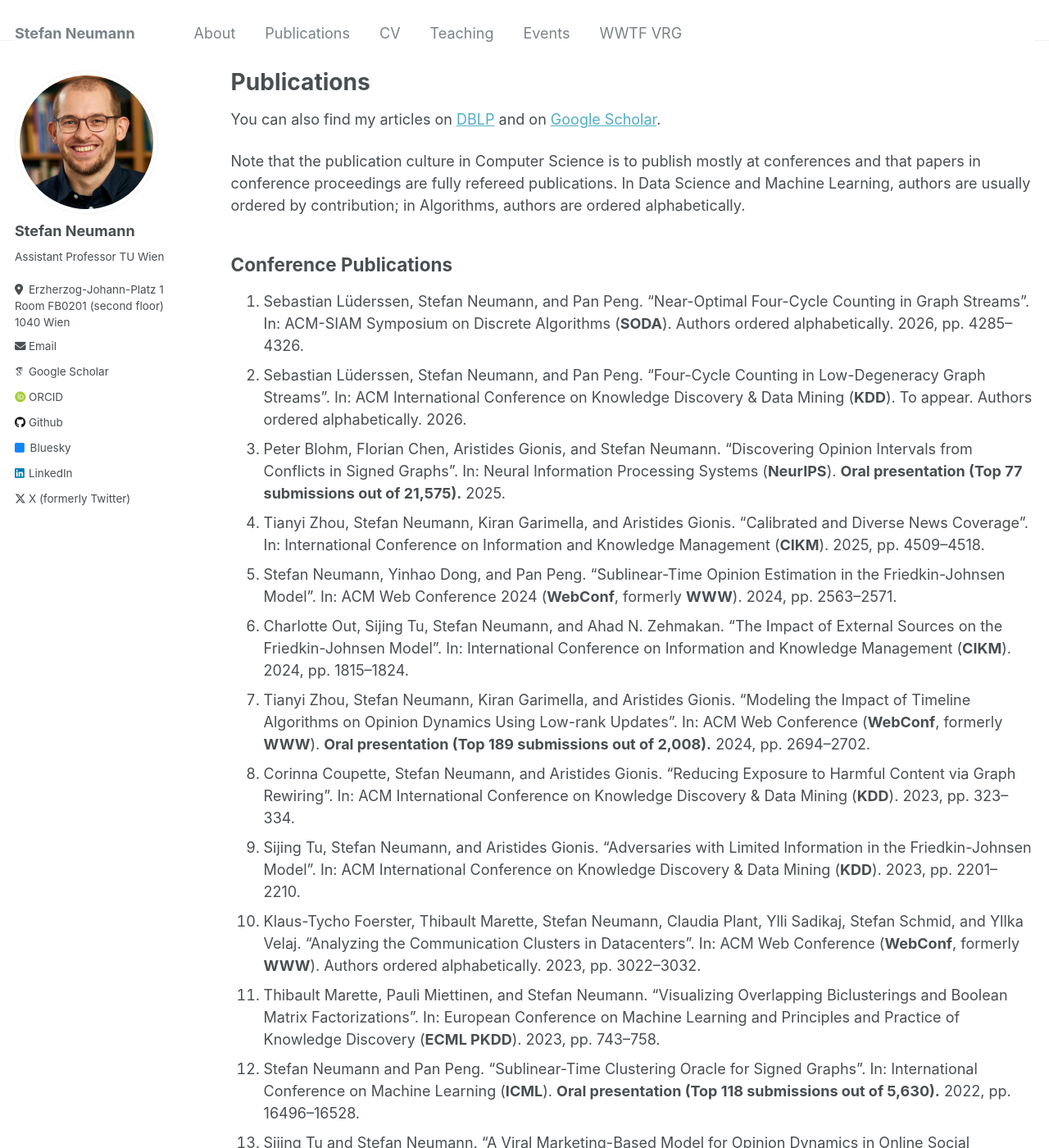
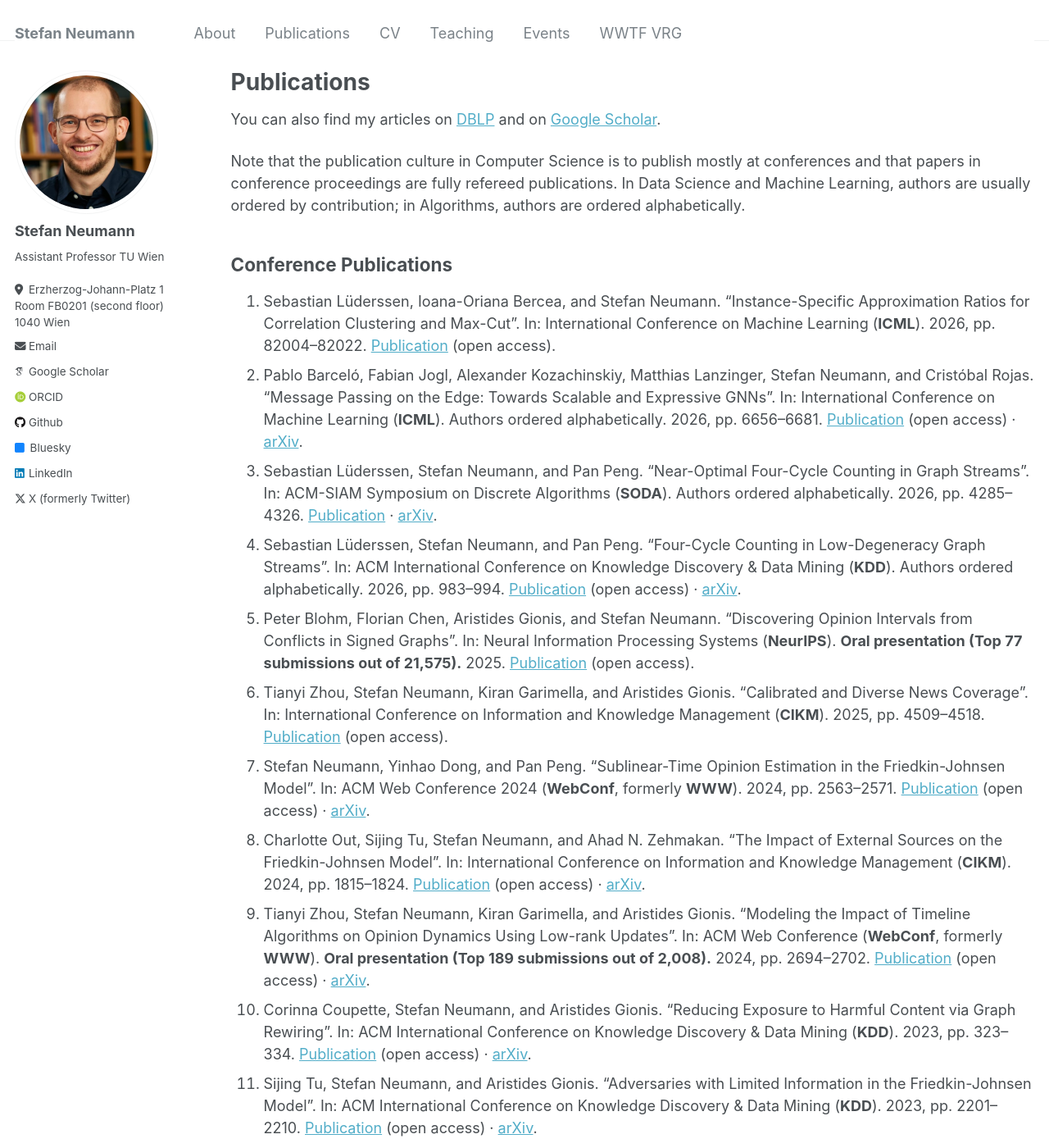
Before and after one commit to StefanResearch/StefanResearch.github.io, a Jekyll site: the page built from _pages/publications.md, in a window 1280 px wide and 1400 px high. Shown: the whole window at 82% size. Built offline with Jekyll 4.4.1, drawn with Linux system fonts in a browser that asks for light colours; some web fonts are replaced; some of the changed text lies outside the part shown.

Commit message:
Updated publications.

```diff
--- a/_pages/publications.md
+++ b/_pages/publications.md
@@ -11,49 +11,50 @@ Note that the publication culture in Computer Science is to publish mostly at co
 
 ## Conference Publications
 
-1. Sebastian Lüderssen, Stefan Neumann, and Pan Peng. “Near-Optimal Four-Cycle Counting in Graph Streams”. In: ACM-SIAM Symposium on Discrete Algorithms (**SODA**). Authors ordered alphabetically. 2026, pp. 4285–4326.
-2. Sebastian Lüderssen, Stefan Neumann, and Pan Peng. “Four-Cycle Counting in Low-Degeneracy Graph Streams”. In: ACM International Conference on Knowledge Discovery & Data Mining (**KDD**). To appear. Authors ordered alphabetically. 2026.
-3. Peter Blohm, Florian Chen, Aristides Gionis, and Stefan Neumann. “Discovering Opinion Intervals from Conflicts in Signed Graphs”. In: Neural Information Processing Systems (**NeurIPS**). **Oral presentation (Top 77 submissions out of 21,575).** 2025.
-4. Tianyi Zhou, Stefan Neumann, Kiran Garimella, and Aristides Gionis. “Calibrated and Diverse News Coverage”. In: International Conference on Information and Knowledge Management (**CIKM**). 2025, pp. 4509–4518.
-5. Stefan Neumann, Yinhao Dong, and Pan Peng. “Sublinear-Time Opinion Estimation in the Friedkin-Johnsen Model”. In: ACM Web Conference 2024 (**WebConf**, formerly **WWW**). 2024, pp. 2563–2571.
-6. Charlotte Out, Sijing Tu, Stefan Neumann, and Ahad N. Zehmakan. “The Impact of External Sources on the Friedkin-Johnsen Model”. In: International Conference on Information and Knowledge Management (**CIKM**). 2024, pp. 1815–1824.
-7. Tianyi Zhou, Stefan Neumann, Kiran Garimella, and Aristides Gionis. “Modeling the Impact of Timeline Algorithms on Opinion Dynamics Using Low-rank Updates”. In: ACM Web Conference (**WebConf**, formerly **WWW**). **Oral presentation (Top 189 submissions out of 2,008).** 2024, pp. 2694–2702.
-8. Corinna Coupette, Stefan Neumann, and Aristides Gionis. “Reducing Exposure to Harmful Content via Graph Rewiring”. In: ACM International Conference on Knowledge Discovery & Data Mining (**KDD**). 2023, pp. 323–334.
-9. Sijing Tu, Stefan Neumann, and Aristides Gionis. “Adversaries with Limited Information in the Friedkin-Johnsen Model”. In: ACM International Conference on Knowledge Discovery & Data Mining (**KDD**). 2023, pp. 2201–2210.
-10. Klaus-Tycho Foerster, Thibault Marette, Stefan Neumann, Claudia Plant, Ylli Sadikaj, Stefan Schmid, and Yllka Velaj. “Analyzing the Communication Clusters in Datacenters”. In: ACM Web Conference (**WebConf**, formerly **WWW**). Authors ordered alphabetically. 2023, pp. 3022–3032.
-11. Thibault Marette, Pauli Miettinen, and Stefan Neumann. “Visualizing Overlapping Biclusterings and Boolean Matrix Factorizations”. In: European Conference on Machine Learning and Principles and Practice of Knowledge Discovery (**ECML PKDD**). 2023, pp. 743–758.
-12. Stefan Neumann and Pan Peng. “Sublinear-Time Clustering Oracle for Signed Graphs”. In: International Conference on Machine Learning (**ICML**). **Oral presentation (Top 118 submissions out of 5,630).** 2022, pp. 16496–16528.
-13. Sijing Tu and Stefan Neumann. “A Viral Marketing-Based Model for Opinion Dynamics in Online Social Networks”. In: ACM Web Conference (**WebConf**, formerly **WWW**). 2022, pp. 1570–1578.
-14. Monika Henzinger, Stefan Neumann, Harald Räcke, and Stefan Schmid. “Tight Bounds for Online Graph Partitioning”. In: ACM-SIAM Symposium on Discrete Algorithms (**SODA**). Authors ordered alphabetically. 2021, pp. 2799–2818.
-15. Monika Henzinger, Stefan Neumann, and Andreas Wiese. “Dynamic Approximate Maximum Independent Set of Intervals, Hypercubes and Hyperrectangles”. In: Symposium on Computational Geometry (**SoCG**). Authors ordered alphabetically. 2020, 51:1–51:14.
-16. Monika Henzinger, Stefan Neumann, and Stefan Schmid. “Efficient Distributed Workload (Re-)Embedding”. In: ACM **SIGMETRICS**. Authors ordered alphabetically. 2019, pp. 43–44.
-17. Stefan Neumann. “Bipartite Stochastic Block Models with Tiny Clusters”. In: Neural Information Processing Systems (**NeurIPS**). 2018, pp. 3871–3881.
-18. Monika Henzinger, Andrea Lincoln, Stefan Neumann, and Virginia Vassilevska Williams. “Conditional Hardness for Sensitivity Problems”. In: Innovations in Theoretical Computer Science (**ITCS**). Authors ordered alphabetically. 2017, 26:1–26:31.
-19. Stefan Neumann and Pauli Miettinen. “Reductions for Frequency-Based Data Mining Problems”. In: IEEE International Conference on Data Mining (**ICDM**). 2017, pp. 997–1002.
-20. Monika Henzinger and Stefan Neumann. “Incremental and Fully Dynamic Subgraph Connectivity for Emergency Planning”. In: European Symposium on Algorithms (**ESA**). Authors ordered alphabetically. 2016, 48:1–48:11.
-21. Stefan Neumann, Rainer Gemulla, and Pauli Miettinen. “What You Will Gain By Rounding: Theory and Algorithms for Rounding Rank”. In: IEEE International Conference on Data Mining (**ICDM**). **Best paper candidate.** 2016, pp. 380–389.
-22. Stefan Neumann and Andreas Wiese. “This House Proves That Debating is Harder Than Soccer”. In: Fun with Algorithms (**FUN**). Authors ordered alphabetically. 2016, 25:1–25:14.
+1. Sebastian Lüderssen, Ioana-Oriana Bercea, and Stefan Neumann. “Instance-Specific Approximation Ratios for Correlation Clustering and Max-Cut”. In: International Conference on Machine Learning (**ICML**). 2026, pp. 82004–82022. [Publication](https://proceedings.mlr.press/v306/luderssen26a.html) (open access).
+2. Pablo Barceló, Fabian Jogl, Alexander Kozachinskiy, Matthias Lanzinger, Stefan Neumann, and Cristóbal Rojas. “Message Passing on the Edge: Towards Scalable and Expressive GNNs”. In: International Conference on Machine Learning (**ICML**). Authors ordered alphabetically. 2026, pp. 6656–6681. [Publication](https://proceedings.mlr.press/v306/barcelo26a.html) (open access) · [arXiv](https://arxiv.org/abs/2510.13615).
+3. Sebastian Lüderssen, Stefan Neumann, and Pan Peng. “Near-Optimal Four-Cycle Counting in Graph Streams”. In: ACM-SIAM Symposium on Discrete Algorithms (**SODA**). Authors ordered alphabetically. 2026, pp. 4285–4326. [Publication](https://doi.org/10.1137/1.9781611978971.158) · [arXiv](https://arxiv.org/abs/2604.00828).
+4. Sebastian Lüderssen, Stefan Neumann, and Pan Peng. “Four-Cycle Counting in Low-Degeneracy Graph Streams”. In: ACM International Conference on Knowledge Discovery & Data Mining (**KDD**). Authors ordered alphabetically. 2026, pp. 983–994. [Publication](https://doi.org/10.1145/3770854.3780199) (open access) · [arXiv](https://arxiv.org/abs/2606.17732).
+5. Peter Blohm, Florian Chen, Aristides Gionis, and Stefan Neumann. “Discovering Opinion Intervals from Conflicts in Signed Graphs”. In: Neural Information Processing Systems (**NeurIPS**). **Oral presentation (Top 77 submissions out of 21,575).** 2025. [Publication](https://proceedings.neurips.cc/paper_files/paper/2025/hash/fe4326696299485549b1896c4a1afe32-Abstract-Conference.html) (open access).
+6. Tianyi Zhou, Stefan Neumann, Kiran Garimella, and Aristides Gionis. “Calibrated and Diverse News Coverage”. In: International Conference on Information and Knowledge Management (**CIKM**). 2025, pp. 4509–4518. [Publication](https://doi.org/10.1145/3746252.3761149) (open access).
+7. Stefan Neumann, Yinhao Dong, and Pan Peng. “Sublinear-Time Opinion Estimation in the Friedkin-Johnsen Model”. In: ACM Web Conference 2024 (**WebConf**, formerly **WWW**). 2024, pp. 2563–2571. [Publication](https://doi.org/10.1145/3589334.3645572) (open access) · [arXiv](https://arxiv.org/abs/2404.16464).
+8. Charlotte Out, Sijing Tu, Stefan Neumann, and Ahad N. Zehmakan. “The Impact of External Sources on the Friedkin-Johnsen Model”. In: International Conference on Information and Knowledge Management (**CIKM**). 2024, pp. 1815–1824. [Publication](https://doi.org/10.1145/3627673.3679780) (open access) · [arXiv](https://arxiv.org/abs/2504.08413).
+9. Tianyi Zhou, Stefan Neumann, Kiran Garimella, and Aristides Gionis. “Modeling the Impact of Timeline Algorithms on Opinion Dynamics Using Low-rank Updates”. In: ACM Web Conference (**WebConf**, formerly **WWW**). **Oral presentation (Top 189 submissions out of 2,008).** 2024, pp. 2694–2702. [Publication](https://doi.org/10.1145/3589334.3645714) (open access) · [arXiv](https://arxiv.org/abs/2402.10053).
+10. Corinna Coupette, Stefan Neumann, and Aristides Gionis. “Reducing Exposure to Harmful Content via Graph Rewiring”. In: ACM International Conference on Knowledge Discovery & Data Mining (**KDD**). 2023, pp. 323–334. [Publication](https://doi.org/10.1145/3580305.3599489) (open access) · [arXiv](https://arxiv.org/abs/2306.07930).
+11. Sijing Tu, Stefan Neumann, and Aristides Gionis. “Adversaries with Limited Information in the Friedkin-Johnsen Model”. In: ACM International Conference on Knowledge Discovery & Data Mining (**KDD**). 2023, pp. 2201–2210. [Publication](https://doi.org/10.1145/3580305.3599255) (open access) · [arXiv](https://arxiv.org/abs/2306.10313).
+12. Klaus-Tycho Foerster, Thibault Marette, Stefan Neumann, Claudia Plant, Ylli Sadikaj, Stefan Schmid, and Yllka Velaj. “Analyzing the Communication Clusters in Datacenters”. In: ACM Web Conference (**WebConf**, formerly **WWW**). Authors ordered alphabetically. 2023, pp. 3022–3032. [Publication](https://doi.org/10.1145/3543507.3583410) (open access).
+13. Thibault Marette, Pauli Miettinen, and Stefan Neumann. “Visualizing Overlapping Biclusterings and Boolean Matrix Factorizations”. In: European Conference on Machine Learning and Principles and Practice of Knowledge Discovery (**ECML PKDD**). 2023, pp. 743–758. [Publication](https://doi.org/10.1007/978-3-031-43412-9_44) · [arXiv](https://arxiv.org/abs/2307.07396).
+14. Stefan Neumann and Pan Peng. “Sublinear-Time Clustering Oracle for Signed Graphs”. In: International Conference on Machine Learning (**ICML**). **Oral presentation (Top 118 submissions out of 5,630).** 2022, pp. 16496–16528. [Publication](https://proceedings.mlr.press/v162/neumann22a.html) (open access) · [arXiv](https://arxiv.org/abs/2206.13813).
+15. Sijing Tu and Stefan Neumann. “A Viral Marketing-Based Model for Opinion Dynamics in Online Social Networks”. In: ACM Web Conference (**WebConf**, formerly **WWW**). 2022, pp. 1570–1578. [Publication](https://doi.org/10.1145/3485447.3512203) (open access) · [arXiv](https://arxiv.org/abs/2202.03573).
+16. Monika Henzinger, Stefan Neumann, Harald Räcke, and Stefan Schmid. “Tight Bounds for Online Graph Partitioning”. In: ACM-SIAM Symposium on Discrete Algorithms (**SODA**). Authors ordered alphabetically. 2021, pp. 2799–2818. [Publication](https://doi.org/10.1137/1.9781611976465.166) · [arXiv](https://arxiv.org/abs/2011.01017).
+17. Monika Henzinger, Stefan Neumann, and Andreas Wiese. “Dynamic Approximate Maximum Independent Set of Intervals, Hypercubes and Hyperrectangles”. In: Symposium on Computational Geometry (**SoCG**). Authors ordered alphabetically. 2020, 51:1–51:14. [Publication](https://doi.org/10.4230/LIPIcs.SoCG.2020.51) (open access) · [arXiv](https://arxiv.org/abs/2003.02605).
+18. Monika Henzinger, Stefan Neumann, and Stefan Schmid. “Efficient Distributed Workload (Re-)Embedding”. In: ACM **SIGMETRICS**. Authors ordered alphabetically. 2019, pp. 43–44. [Publication](https://doi.org/10.1145/3309697.3331503) (open access) · [arXiv](https://arxiv.org/abs/1904.05474).
+19. Stefan Neumann. “Bipartite Stochastic Block Models with Tiny Clusters”. In: Neural Information Processing Systems (**NeurIPS**). 2018, pp. 3871–3881. [Publication](https://proceedings.neurips.cc/paper/2018/hash/ab7314887865c4265e896c6e209d1cd6-Abstract.html) (open access).
+20. Monika Henzinger, Andrea Lincoln, Stefan Neumann, and Virginia Vassilevska Williams. “Conditional Hardness for Sensitivity Problems”. In: Innovations in Theoretical Computer Science (**ITCS**). Authors ordered alphabetically. 2017, 26:1–26:31. [Publication](https://doi.org/10.4230/LIPIcs.ITCS.2017.26) (open access) · [arXiv](https://arxiv.org/abs/1703.01638).
+21. Stefan Neumann and Pauli Miettinen. “Reductions for Frequency-Based Data Mining Problems”. In: IEEE International Conference on Data Mining (**ICDM**). 2017, pp. 997–1002. [Publication](https://doi.org/10.1109/ICDM.2017.128) · [arXiv](https://arxiv.org/abs/1709.00900).
+22. Monika Henzinger and Stefan Neumann. “Incremental and Fully Dynamic Subgraph Connectivity for Emergency Planning”. In: European Symposium on Algorithms (**ESA**). Authors ordered alphabetically. 2016, 48:1–48:11. [Publication](https://doi.org/10.4230/LIPIcs.ESA.2016.48) (open access) · [arXiv](https://arxiv.org/abs/1611.05248).
+23. Stefan Neumann, Rainer Gemulla, and Pauli Miettinen. “What You Will Gain By Rounding: Theory and Algorithms for Rounding Rank”. In: IEEE International Conference on Data Mining (**ICDM**). **Best paper candidate.** 2016, pp. 380–389. [Publication](https://doi.org/10.1109/ICDM.2016.0049) · [arXiv](https://arxiv.org/abs/1609.05034).
+24. Stefan Neumann and Andreas Wiese. “This House Proves That Debating is Harder Than Soccer”. In: Fun with Algorithms (**FUN**). Authors ordered alphabetically. 2016, 25:1–25:14. [Publication](https://doi.org/10.4230/LIPIcs.FUN.2016.25) (open access) · [arXiv](https://arxiv.org/abs/1605.03063).
 
 ## Journal Publications
 
-1. Stefan Neumann and Pauli Miettinen. “Biclustering and Boolean Matrix Factorization in Data Streams”. In: Proc. VLDB Endow. 13.10 (2020), pp. 1709–1722.
-2. Sayan Bhattacharya, Monika Henzinger, and Stefan Neumann. “New amortized cell-probe lower bounds for dynamic problems”. In: Theor. Comput. Sci. (**TCS**) 779 (2019). Authors ordered alphabetically., pp. 72–87.
-3. Monika Henzinger, Stefan Neumann, and Stefan Schmid. “Efficient Distributed Workload (Re-)Embedding”. In: Proc. of the ACM on Measurement and Analysis of Computing Systems (**POMACS**) 3.1 (2019). Authors ordered alphabetically. **Conference version in SIGMETRICS’19.** 13:1–13:38.
+1. Stefan Neumann and Pauli Miettinen. “Biclustering and Boolean Matrix Factorization in Data Streams”. In: Proc. VLDB Endow. 13.10 (2020), pp. 1709–1722. [Publication](https://doi.org/10.14778/3401960.3401968) (open access) · [arXiv](https://arxiv.org/abs/2012.03138).
+2. Sayan Bhattacharya, Monika Henzinger, and Stefan Neumann. “New amortized cell-probe lower bounds for dynamic problems”. In: Theor. Comput. Sci. (**TCS**) 779 (2019). Authors ordered alphabetically., pp. 72–87. [Publication](https://doi.org/10.1016/j.tcs.2019.01.043) (open access) · [arXiv](https://arxiv.org/abs/1902.02304).
+3. Monika Henzinger, Stefan Neumann, and Stefan Schmid. “Efficient Distributed Workload (Re-)Embedding”. In: Proc. of the ACM on Measurement and Analysis of Computing Systems (**POMACS**) 3.1 (2019). Authors ordered alphabetically. **Conference version in SIGMETRICS’19.** 13:1–13:38. [Publication](https://doi.org/10.1145/3322205.3311084) (open access) · [arXiv](https://arxiv.org/abs/1904.05474).
 
 ## Publications at Workshops and National Conferences
 
-1. Thibault Marette and Stefan Neumann. “Drawing Clusterings of Bipartite Graphs”. In: International Symposium on Graph Drawing and Network Visualization (**GD**). **Poster presentation.** 2021.
-2. Stefan Neumann. “Beweisbar Gesetzmäßigkeiten in Daten finden und ausnutzen”. In: Ausgezeichnete Informatikdissertationen 2020. Vol. D-21. LNI. Gesellschaft für Informatik (**GI**), 2020, pp. 239–248.
-3. Stefan Neumann. “Finding Tiny Clusters in Bipartite Graphs”. In: **INFORMATIK**. **Session Best of Data Science Made in Germany, Austria and Switzerland.** 2019, pp. 253–254.
-4. Stefan Neumann, Julian Ritter, and Kailash Budhathoki. “Ranking the Teams in European Football Leagues with Agony”. In: Machine Learning and Data Mining for Sports Analytics (**MLSA@PKDD/ECML**). 2018, pp. 55–66.
+1. Thibault Marette and Stefan Neumann. “Drawing Clusterings of Bipartite Graphs”. In: International Symposium on Graph Drawing and Network Visualization (**GD**). **Poster presentation.** 2021. [Poster](https://algo.cs.uni-tuebingen.de/gd2021/posters/78.pdf) (open access).
+2. Stefan Neumann. “Beweisbar Gesetzmäßigkeiten in Daten finden und ausnutzen”. In: Ausgezeichnete Informatikdissertationen 2020. Vol. D-21. LNI. Gesellschaft für Informatik (**GI**), 2020, pp. 239–248. [Publication](https://dl.gi.de/handle/20.500.12116/37910) (open access).
+3. Stefan Neumann. “Finding Tiny Clusters in Bipartite Graphs”. In: **INFORMATIK**. **Session Best of Data Science Made in Germany, Austria and Switzerland.** 2019, pp. 253–254. [Publication](https://doi.org/10.18420/inf2019_30) (open access).
+4. Stefan Neumann, Julian Ritter, and Kailash Budhathoki. “Ranking the Teams in European Football Leagues with Agony”. In: Machine Learning and Data Mining for Sports Analytics (**MLSA@PKDD/ECML**). 2018, pp. 55–66. [Publication](https://doi.org/10.1007/978-3-030-17274-9_5).
 
 ## Tutorials and Surveys
 
-1. Aristides Gionis, Stefan Neumann, and Bruno Ordozgoiti. “Opinion Formation in Social Networks: Models and Computational Problems”. In: ACM Web Conference (**WebConf**, formerly **WWW**). Authors ordered alphabetically. 2022, pp. 391–399.
-2. Aristides Gionis, Stefan Neumann, and Bruno Ordozgoiti. “Opinion Formation in Social Networks: Models and Computational Problems”. In: International Joint Conferences on Artificial Intelligence (**IJCAI**). Authors ordered alphabetically. 2022.
-3. Pauli Miettinen and Stefan Neumann. “Recent Developments in Boolean Matrix Factorization”. In: International Joint Conferences on Artificial Intelligence (**IJCAI**). **Survey Article.** 2020, pp. 4922–4928.
+1. Aristides Gionis, Stefan Neumann, and Bruno Ordozgoiti. “Opinion Formation in Social Networks: Models and Computational Problems”. In: ACM Web Conference (**WebConf**, formerly **WWW**). Authors ordered alphabetically. 2022, pp. 391–399. [Publication](https://doi.org/10.1145/3487553.3547182) (open access).
+2. Aristides Gionis, Stefan Neumann, and Bruno Ordozgoiti. “Opinion Formation in Social Networks: Models and Computational Problems”. In: International Joint Conferences on Artificial Intelligence (**IJCAI**). Authors ordered alphabetically. 2022. [Tutorial](https://ijcai-22.org/tutorials/index.html).
+3. Pauli Miettinen and Stefan Neumann. “Recent Developments in Boolean Matrix Factorization”. In: International Joint Conferences on Artificial Intelligence (**IJCAI**). **Survey Article.** 2020, pp. 4922–4928. [Publication](https://doi.org/10.24963/ijcai.2020/685) (open access) · [arXiv](https://arxiv.org/abs/2012.03127).
 
 ## Manuscripts
 
-1. Pablo Barceló, Fabian Jogl, Alexander Kozachinskiy, Matthias Lanzinger, Stefan Neumann, and Cristóbal Rojas. “Message Passing on the Edge: Towards Scalable and Expressive GNNs”. In: **CoRR** abs/2510.13615 (2025). Authors ordered alphabetically. **Manuscript.**
-2. Monika Henzinger, Stefan Neumann, and Andreas Wiese. “Explicit and Implicit Dynamic Coloring of Graphs with Bounded Arboricity”. In: **CoRR** abs/2002.10142 (2020). Authors ordered alphabetically. **Manuscript.**
+1. Monika Henzinger, Stefan Neumann, and Andreas Wiese. “Explicit and Implicit Dynamic Coloring of Graphs with Bounded Arboricity”. In: **CoRR** abs/2002.10142 (2020). Authors ordered alphabetically. **Manuscript.** [arXiv](https://arxiv.org/abs/2002.10142).
```
Also changed, not shown: 1 other file.
